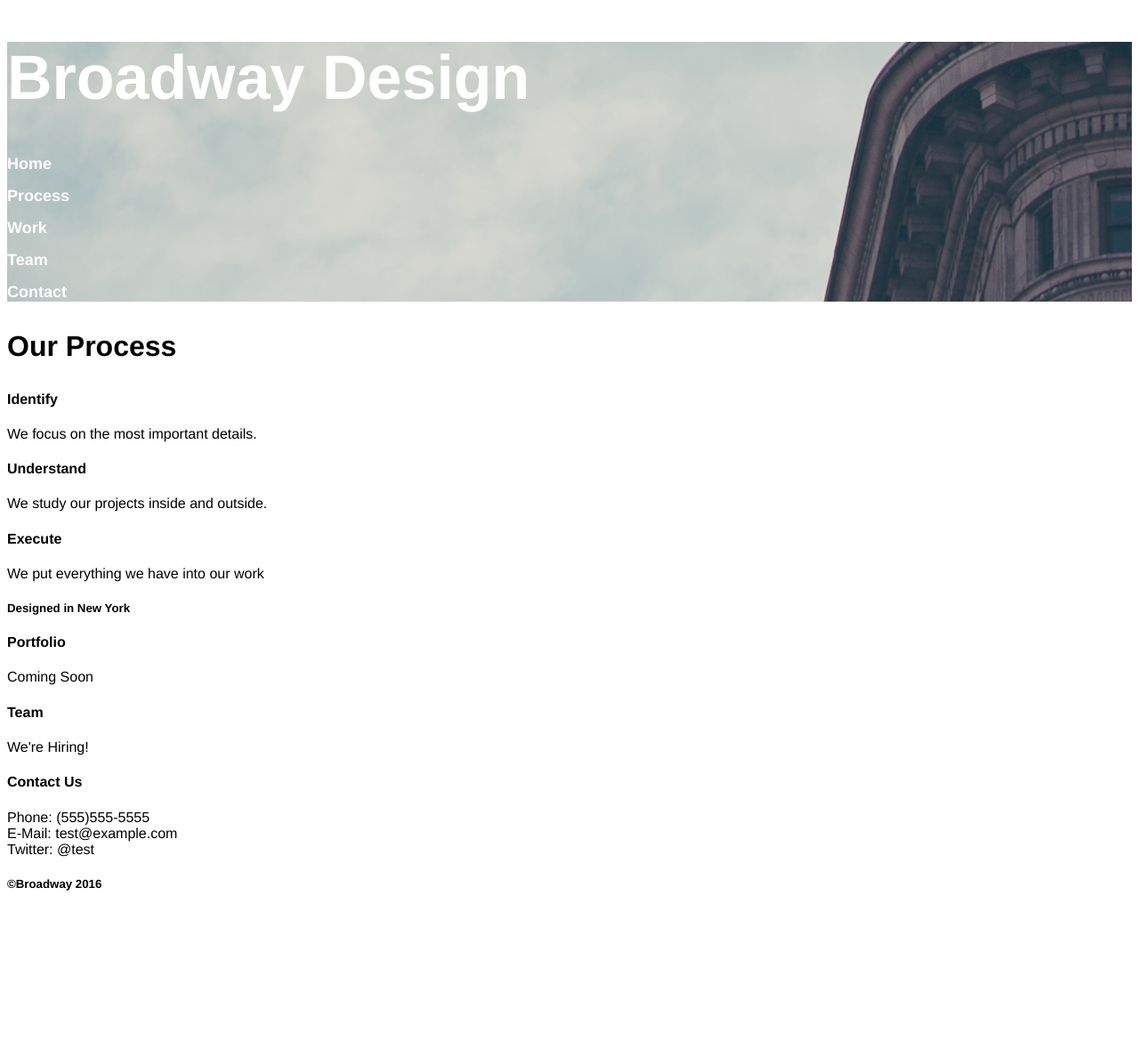
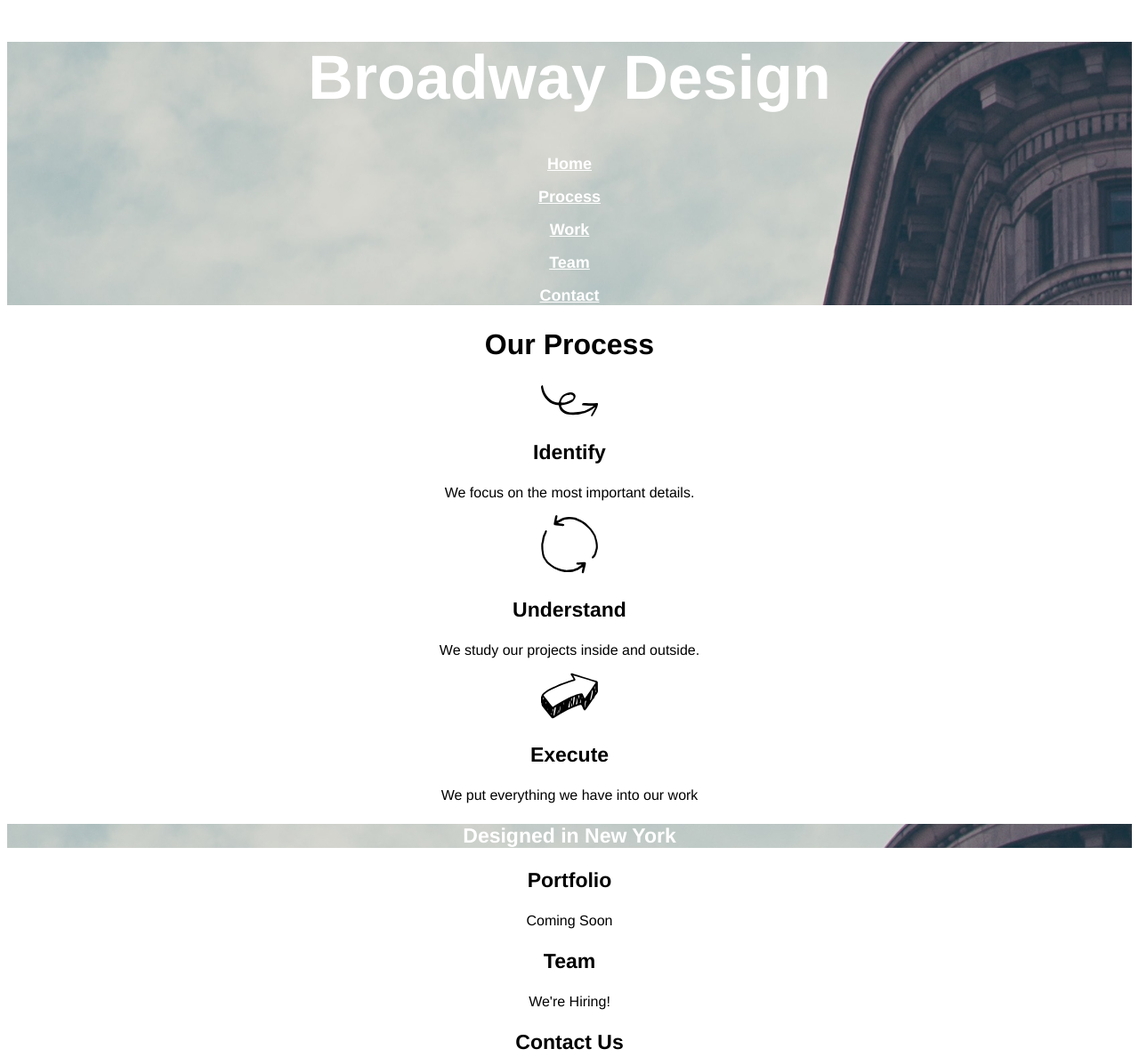
Before and after one commit to Reflekshn/broadway-design, a plain HTML site: page index.html in a window 1280 px wide. Shown: the top 1188 px of the page at 89% size. Before the commit the page ends 1023 px from the top, so only its background shows below. Drawn offline with Linux system fonts and the light colour scheme.

Commit message:
Stylesheet edits. Color, centered text...

```diff
--- a/index.html
+++ b/index.html
@@ -6,43 +6,66 @@
   </head>
 
   <body>
-    <div id="header_background">
+    <div class="header_background">
       <h1>Broadway Design</h1>
 
-      <h2>Home</h2>
-      <h2>Process</h2>
-      <h2>Work</h2>
-      <h2>Team</h2>
-      <h2>Contact</h2>
+      <p>
+        <a class="nav_link" href="#">Home</a>
+      </p>
+      <p>
+        <a class="nav_link" href="#process">Process</a>
+      </p>
+      <p>
+        <a class="nav_link" href="#work">Work</a>
+      </p>
+      <p>
+        <a class="nav_link" href="#team">Team</a>
+      </p>
+      <p>
+        <a class="nav_link" href="#contact">Contact</a>
+      </p>
     </div>
 
-    <h3>Our Process</h3>
+    <h2>Our Process</h2>
+    <img src="./resources/img/identify.svg">
 
-    <h4>Identify</h4>
+    <h3>Identify</h3>
 
     <p>We focus on the most important details.</p>
+    <img src="./resources/img/understand.svg">
 
-    <h4>Understand</h4>
+    <h3>Understand</h3>
     <p>We study our projects inside and outside.</p>
+    <img src="./resources/img/execute.svg">
 
-    <h4>Execute</h4>
+    <h3>Execute</h3>
     <p>We put everything we have into our work</p>
 
-    <h5>Designed in New York</h5>
+    <div class="header_background" style="color:white">
+      <h3>Designed in New York</h3>
+    </div>
 
-    <h4>Portfolio</h4>
+    <h3>Portfolio</h3>
     <p>Coming Soon</p>
 
-    <h4>Team</h4>
+    <h3>Team</h3>
     <p>We're Hiring!</p>
 
-    <h4>Contact Us</h4>
-    <p>Phone: (555)555-5555<br>
-      E-Mail: test@example.com<br>
+    <h3>Contact Us</h3>
+    <p>Phone: (555)555-5555<br />
+      E-Mail: test@example.com<br />
       Twitter: @test
     </p>
 
-    <h5>&copy;Broadway 2016</h5>
+    <h5 class="footer">&copy;Broadway 2016
+    <p>
+      <a class="nav_link" href="#">Home</a>
+      <a class="nav_link" href="#">Process</a>
+      <a class="nav_link" href="#">Work</a>
+      <a class="nav_link" href="#">Team</a>
+      <a class="nav_link" href="#">Contact</a>
+    </p>
+    <h5>
 
   </body>
 </html>
--- a/resources/css/index.css
+++ b/resources/css/index.css
@@ -1,9 +1,16 @@
-html {
+body {
   font-family: Helvetica;
+  text-align: center;
 }
 
-#header_background {
+.header_background {
   background-image: url("../img/the-flatiron-building.png");
+}
+
+.nav_link {
+  font-size: 18px;
+  color: white;
+  font-weight: bold;
 }
 
 h1 {
@@ -13,11 +20,11 @@ h1 {
 }
 
 h2 {
-  font-size: 18px;
-  color: white;
+  font-size: 32px;
+  font-weight: bold;
 }
 
 h3 {
-  font-size: 32px;
+  font-size: 23px;
   font-weight: bold;
 }
```
